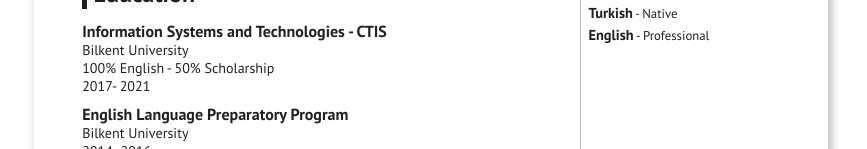
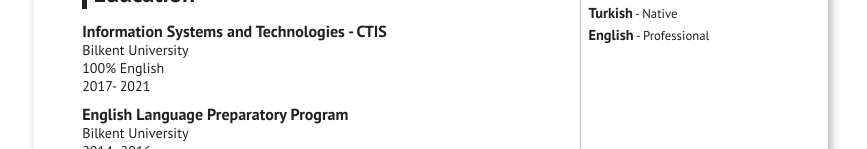
Before and after one commit to emrecakmak/cv, a plain HTML site: page index.html in a window 1280 px wide. Shown: the part 919-1068 px from the top of the page, without its empty margins (209-1076 px from the left). Drawn offline with Linux system fonts and the light colour scheme.

Commit message:
Update index.html

```diff
--- a/index.html
+++ b/index.html
@@ -131,7 +131,7 @@
 <div class="item">
 	<h2 class="item-title">Information Systems and Technologies - CTIS</h2>
 	<span>Bilkent University</span><br>
-	<span>100% English - 50% Scholarship</span><br>
+	<span>100% English </span><br>
 	<span>2017- 2021</span>
 </div>
 
```
